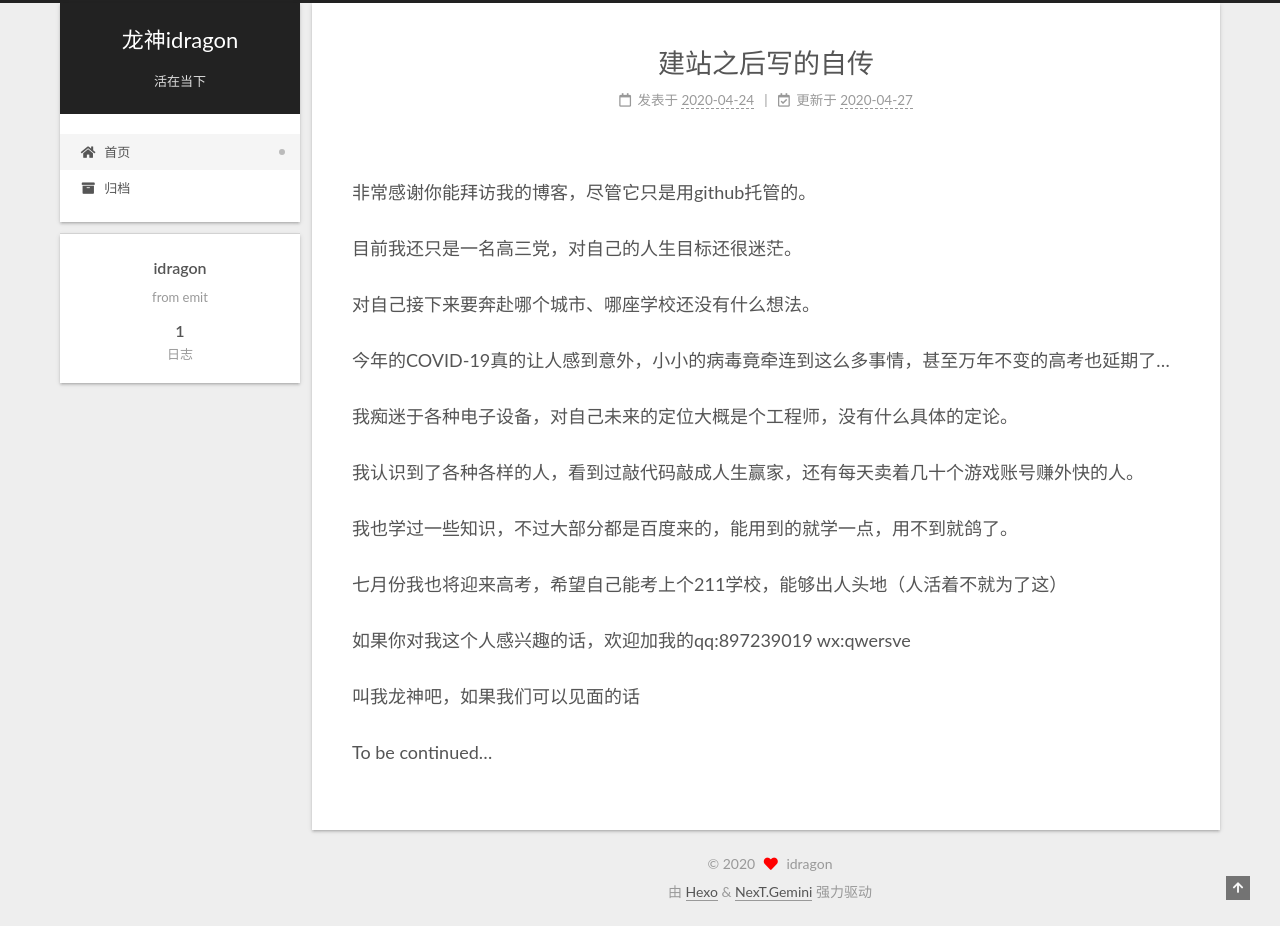
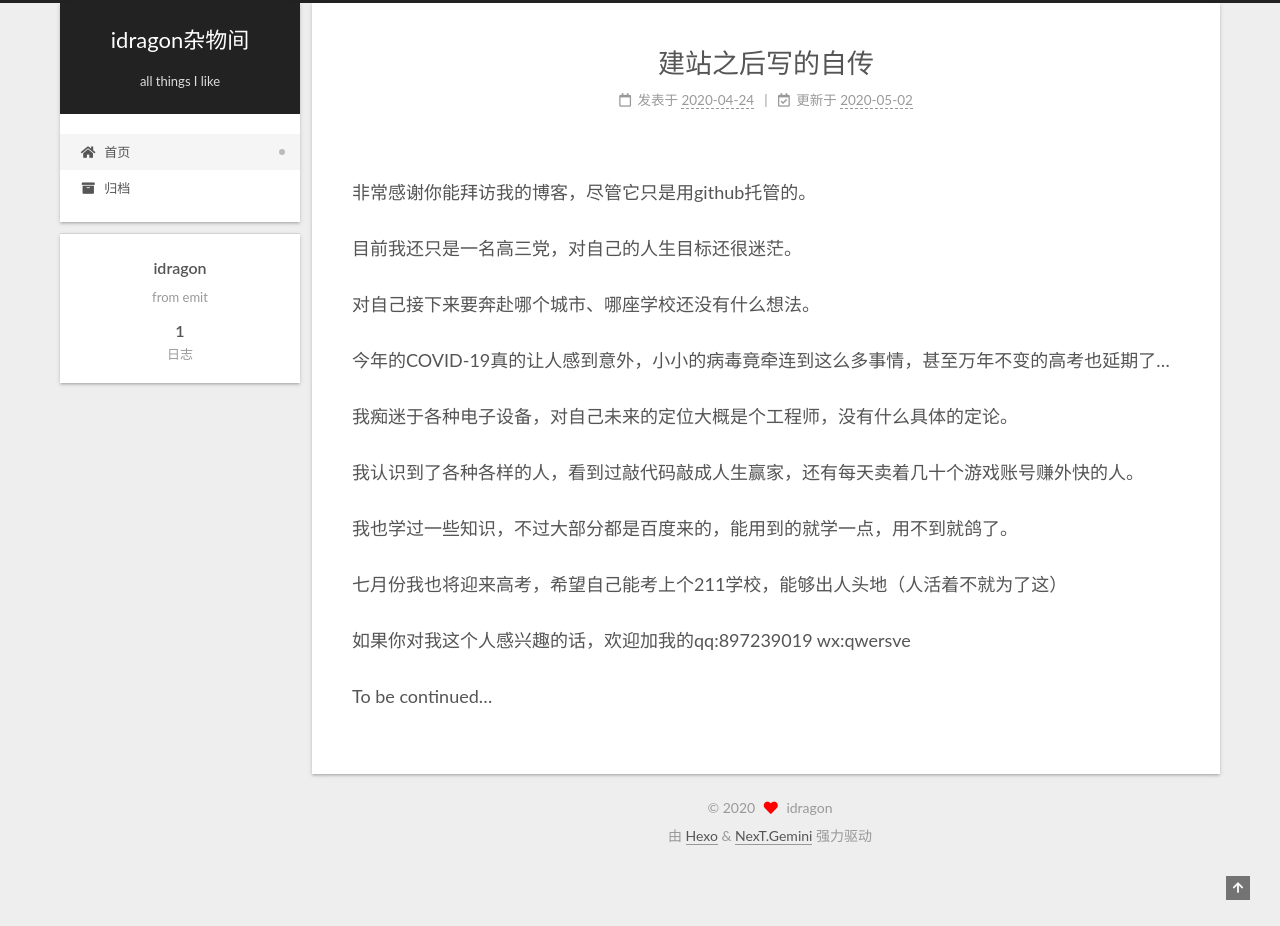
Before and after one commit to otcd/otcd.github.io, a plain HTML site: page index.html in a window 1280 px wide. After the commit the page ends 870 px from the top, so only its background shows below. Drawn offline with Linux system fonts and the light colour scheme.

Commit message:
Site updated: 2020-05-02 23:06:07

```diff
--- a/css/main.css
+++ b/css/main.css
@@ -1169,7 +1169,7 @@ pre .javascript .function {
 }
 .links-of-author a::before,
 .links-of-author span.exturl::before {
-  background: #88e44a;
+  background: #afbf1f;
   border-radius: 50%;
   content: ' ';
   display: inline-block;
--- a/index.html
+++ b/index.html
@@ -22,9 +22,9 @@
 
   <meta name="description" content="from emit">
 <meta property="og:type" content="website">
-<meta property="og:title" content="龙神idragon">
+<meta property="og:title" content="idragon杂物间">
 <meta property="og:url" content="http://yoursite.com/index.html">
-<meta property="og:site_name" content="龙神idragon">
+<meta property="og:site_name" content="idragon杂物间">
 <meta property="og:description" content="from emit">
 <meta property="og:locale" content="zh_CN">
 <meta property="article:author" content="idragon">
@@ -43,7 +43,7 @@
   };
 </script>
 
-  <title>龙神idragon</title>
+  <title>idragon杂物间</title>
 
 
 
@@ -94,10 +94,10 @@
 
     <a href="/" class="brand" rel="start">
       <span class="logo-line-before"><i></i></span>
-      <h1 class="site-title">龙神idragon</h1>
+      <h1 class="site-title">idragon杂物间</h1>
       <span class="logo-line-after"><i></i></span>
     </a>
-      <p class="site-subtitle" itemprop="description">活在当下</p>
+      <p class="site-subtitle" itemprop="description">all things I like</p>
   </div>
 
   <div class="site-nav-right">
@@ -157,7 +157,7 @@
     </span>
 
     <span hidden itemprop="publisher" itemscope itemtype="http://schema.org/Organization">
-      <meta itemprop="name" content="龙神idragon">
+      <meta itemprop="name" content="idragon杂物间">
     </span>
       <header class="post-header">
         <h2 class="post-title" itemprop="name headline">
@@ -179,7 +179,7 @@
                   <i class="far fa-calendar-check"></i>
                 </span>
                 <span class="post-meta-item-text">更新于</span>
-                <time title="修改时间：2020-04-27 10:13:22" itemprop="dateModified" datetime="2020-04-27T10:13:22+08:00">2020-04-27</time>
+                <time title="修改时间：2020-05-02 23:03:30" itemprop="dateModified" datetime="2020-05-02T23:03:30+08:00">2020-05-02</time>
               </span>
 
 
@@ -202,7 +202,6 @@
 <p>我也学过一些知识，不过大部分都是百度来的，能用到的就学一点，用不到就鸽了。</p>
 <p>七月份我也将迎来高考，希望自己能考上个211学校，能够出人头地（人活着不就为了这）</p>
 <p>如果你对我这个人感兴趣的话，欢迎加我的qq:897239019  wx:qwersve</p>
-<p>叫我龙神吧，如果我们可以见面的话</p>
 <p>To be continued…</p>
 
 
```
Also changed, not shown: 2020/04/24/introduce/index.html (+7 -8 lines), archives/2020/04/index.html (+5 -5 lines), archives/2020/index.html (+5 -5 lines), archives/index.html (+5 -5 lines).
